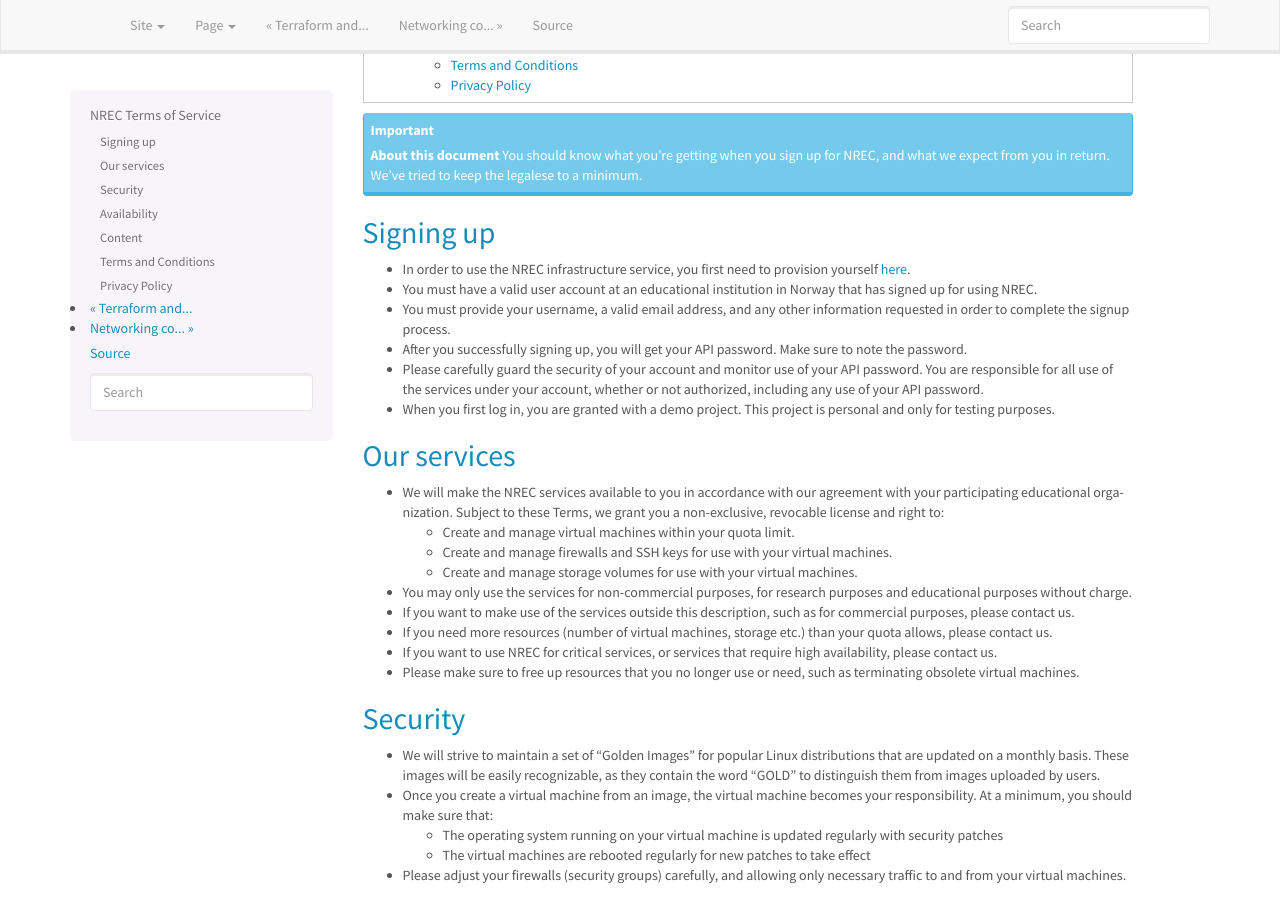
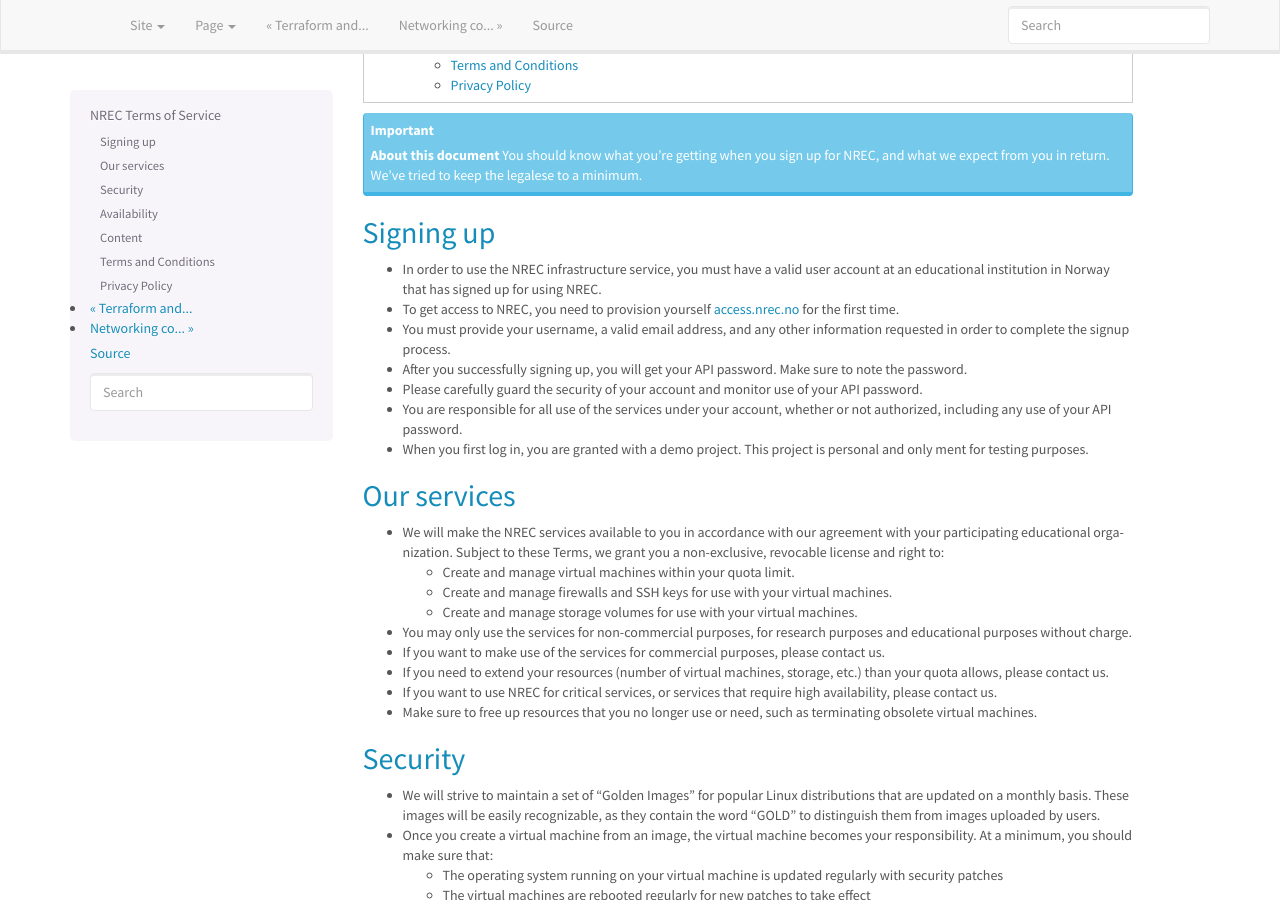
Before and after one commit to norcams/docs-enduser, a Sphinx documentation site: the page built from docs/terms-of-service.rst, in a window 1280 px wide and 900 px high, scrolled down 275 px. Built offline with Sphinx 7.4.7, drawn with Linux system fonts in a browser that asks for light colours.

Commit message:
added a few improvements to the tos text

```diff
--- a/docs/terms-of-service.rst
+++ b/docs/terms-of-service.rst
@@ -16,13 +16,14 @@ Signing up
 ----------
 
 .. _Dataporten: https://www.uninett.no/en/
-.. _here: https://access.nrec.no/
+.. _access.nrec.no: https://access.nrec.no/
 
-* In order to use the NREC infrastructure service, you first need to
-  provision yourself here_.
+* In order to use the NREC infrastructure service, you must have
+  a valid user account at an educational institution in Norway that
+  has signed up for using NREC.
 
-* You must have a valid user account at an educational institution
-  in Norway that has signed up for using NREC.
+* To get access to NREC, you need to provision yourself access.nrec.no_
+  for the first time.
 
 * You must provide your username, a valid email address, and any
   other information requested in order to complete the signup
@@ -32,12 +33,14 @@ Signing up
   Make sure to note the password.
 
 * Please carefully guard the security of your account and monitor use
-  of your API password. You are responsible for all use of the services
+  of your API password.
+
+* You are responsible for all use of the services
   under your account, whether or not authorized, including any use of
   your API password.
 
 * When you first log in, you are granted with a demo project. This
-  project is personal and only for testing purposes.
+  project is personal and only ment for testing purposes.
 
 Our services
 ------------
@@ -45,8 +48,9 @@ Our services
 .. _Service Level Agreement: sla.html
 
 * We will make the NREC services available to you in accordance
-  with our agreement with your participating educational organization. Subject to these Terms,
-  we grant you a non-exclusive, revocable license and right to:
+  with our agreement with your participating educational organization.
+  Subject to these Terms, we grant you a non-exclusive, revocable
+  license and right to:
 
   * Create and manage virtual machines within your quota limit.
   * Create and manage firewalls and SSH keys for use with your
@@ -57,17 +61,17 @@ Our services
 * You may only use the services for non-commercial purposes, for
   research purposes and educational purposes without charge.
 
-* If you want to make use of the services outside this description,
-  such as for commercial purposes, please contact us.
+* If you want to make use of the services for commercial purposes,
+  please contact us.
 
-* If you need more resources (number of virtual machines, storage
-  etc.) than your quota allows, please contact us.
+* If you need to extend your resources (number of virtual machines,
+  storage, etc.) than your quota allows, please contact us.
 
 * If you want to use NREC for critical services, or services that
   require high availability, please contact us.
 
-* Please make sure to free up resources that you no longer use or
-  need, such as terminating obsolete virtual machines.
+* Make sure to free up resources that you no longer use or need,
+  such as terminating obsolete virtual machines.
 
 Security
 --------
```
